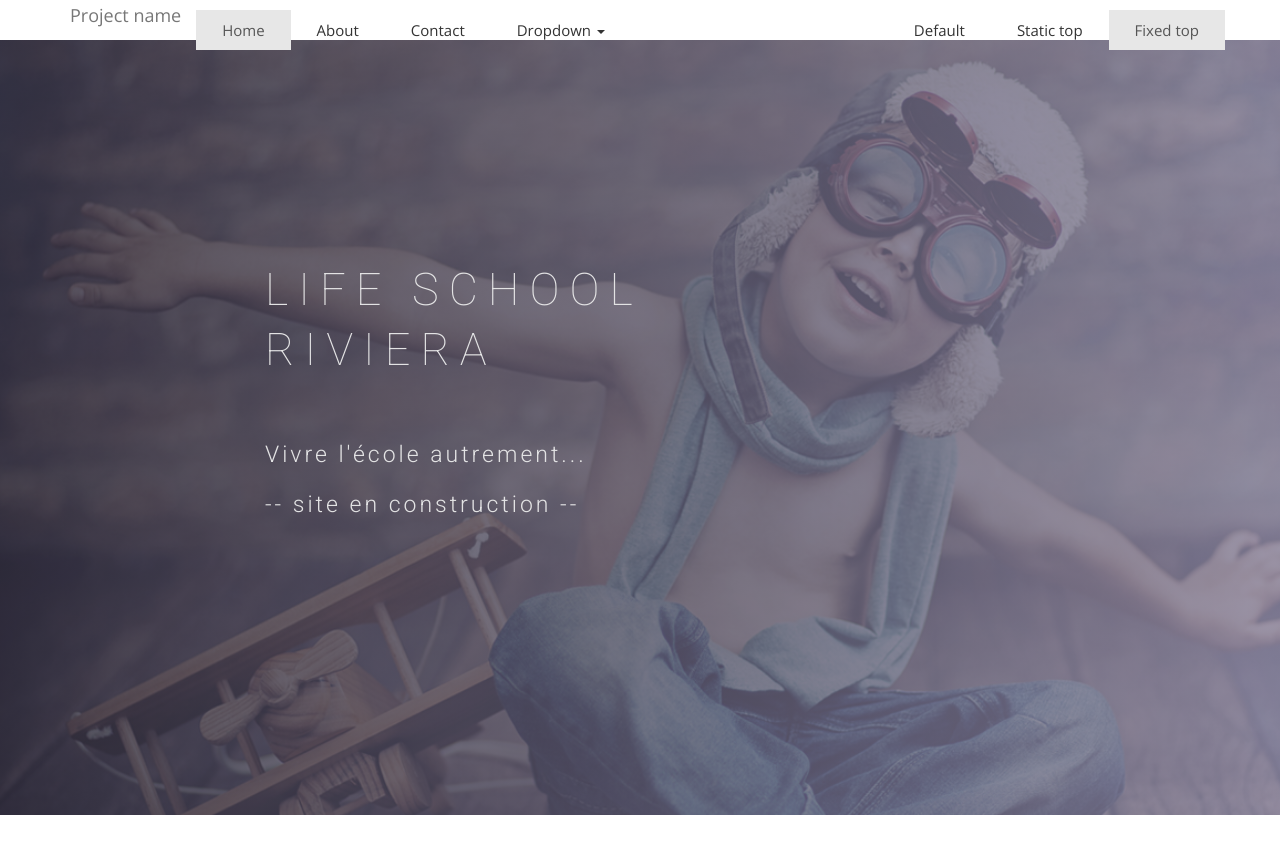
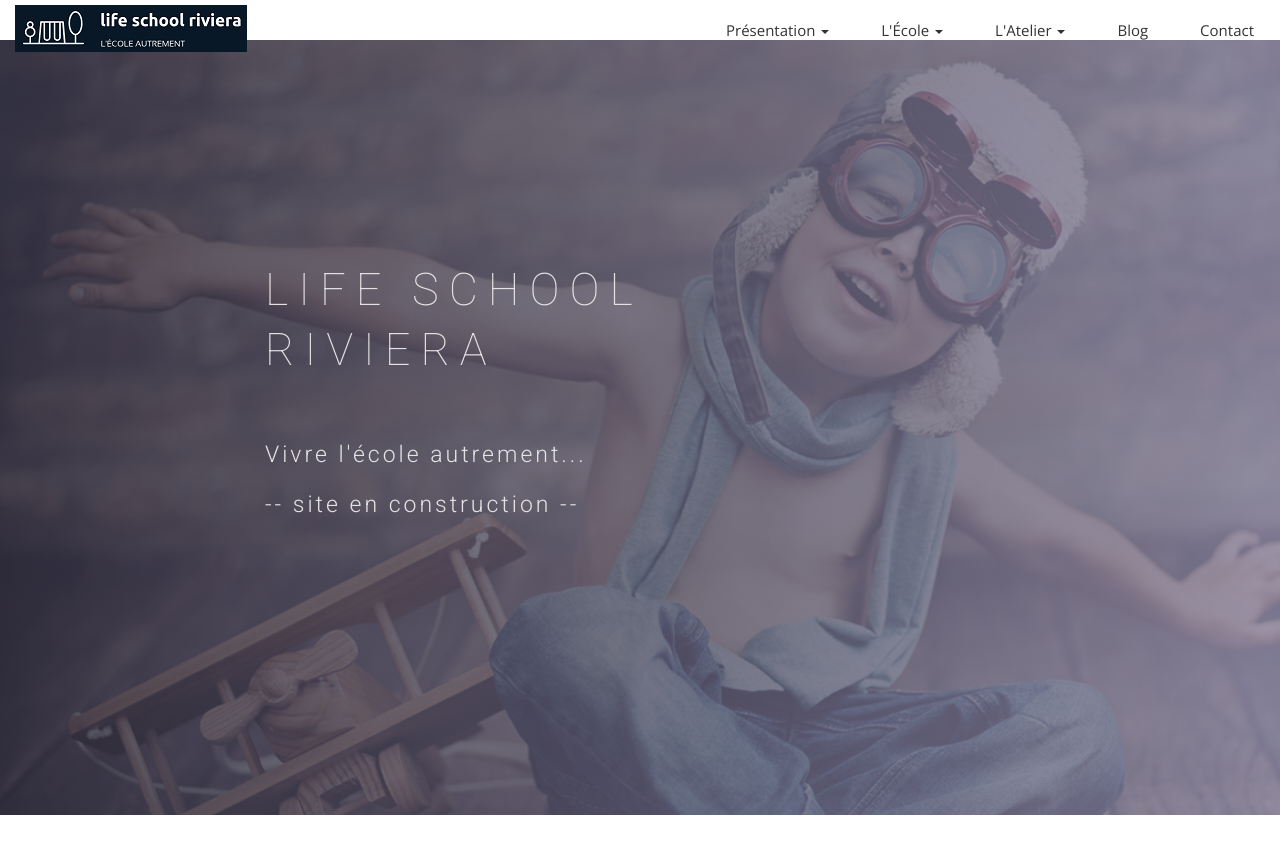
Before and after one commit to midjoule/lifeschool, a Jekyll site: the page built from index.html, in a window 1280 px wide and 900 px high. Shown: the top 854 px of the window. Built offline with Jekyll 4.4.1, drawn with Linux system fonts in a browser that asks for light colours; nearby versions of some CDN libraries; some web fonts are replaced.

Commit message:
Update header.html

```diff
--- a/_includes/header.html
+++ b/_includes/header.html
@@ -1,38 +1,47 @@
 <!-- Header Start -->
 <header>
     <nav class="navbar navbar-default navbar-fixed-top">
-      <div class="container">
-        <div class="navbar-header">
+      <div class="container-fluid">
+        <div id="navbar" class="navbar-header">
           <button type="button" class="navbar-toggle collapsed" data-toggle="collapse" data-target="#navbar" aria-expanded="false" aria-controls="navbar">
             <span class="sr-only">Toggle navigation</span>
             <span class="icon-bar"></span>
             <span class="icon-bar"></span>
             <span class="icon-bar"></span>
           </button>
-          <a class="navbar-brand" href="#">Project name</a>
+          <a class="navbar-brand" href="/index.html">
+            <img src="{{ site.baseurl }}/img/logo.png" alt="Logo">
+          </a>
         </div>
-        <div id="navbar" class="navbar-collapse collapse">
-          <ul class="nav navbar-nav">
-            <li class="active"><a href="#">Home</a></li>
-            <li><a href="#about">About</a></li>
-            <li><a href="#contact">Contact</a></li>
-            <li class="dropdown">
-              <a href="#" class="dropdown-toggle" data-toggle="dropdown" role="button" aria-haspopup="true" aria-expanded="false">Dropdown <span class="caret"></span></a>
-              <ul class="dropdown-menu">
-                <li><a href="#">Action</a></li>
-                <li><a href="#">Another action</a></li>
-                <li><a href="#">Something else here</a></li>
-                <li role="separator" class="divider"></li>
-                <li class="dropdown-header">Nav header</li>
-                <li><a href="#">Separated link</a></li>
-                <li><a href="#">One more separated link</a></li>
-              </ul>
-            </li>
-          </ul>
+        <div id="bs-example-navbar-collapse-1" class="navbar-collapse collapse">
           <ul class="nav navbar-nav navbar-right">
-            <li><a href="../navbar/">Default</a></li>
-            <li><a href="../navbar-static-top/">Static top</a></li>
-            <li class="active"><a href="./">Fixed top <span class="sr-only">(current)</span></a></li>
+             {% assign links = site.data.navigation %}
+             {% for link in links %}
+             {% assign class = nil %}
+             {% if page.url contains link.url %}
+             {% assign class = 'active' %}
+             {% endif %}
+             {% if link.sublinks %}
+             <li class="dropdown {{ class }}">
+                <a href="{{ site.baseurl }}{{ link.url }}" class="dropdown-toggle" data-toggle="dropdown" role="button" aria-haspopup="true" aria-expanded="false">{{ link.title }} <span class="caret"></span></a>
+                <ul class="dropdown-menu">
+                   {% for sublink in link.sublinks %}
+                   {% if sublink.title == 'separator' %}
+                   <li role="separator" class="divider"></li>
+                   {% else %}
+                   <li>
+                      <a href="{{ site.baseurl }}{{ sublink.url }}">{{ sublink.title }}</a>
+                   </li>
+                   {% endif %}
+                   {% endfor %}
+                </ul>
+             </li>
+             {% else %}
+             <li class="{{ class }}">
+                <a href="{{ site.baseurl }}{{ link.url }}">{{ link.title }}</a>
+             </li>
+             {% endif %}
+             {% endfor %}
           </ul>
         </div><!--/.nav-collapse -->
       </div>
```
